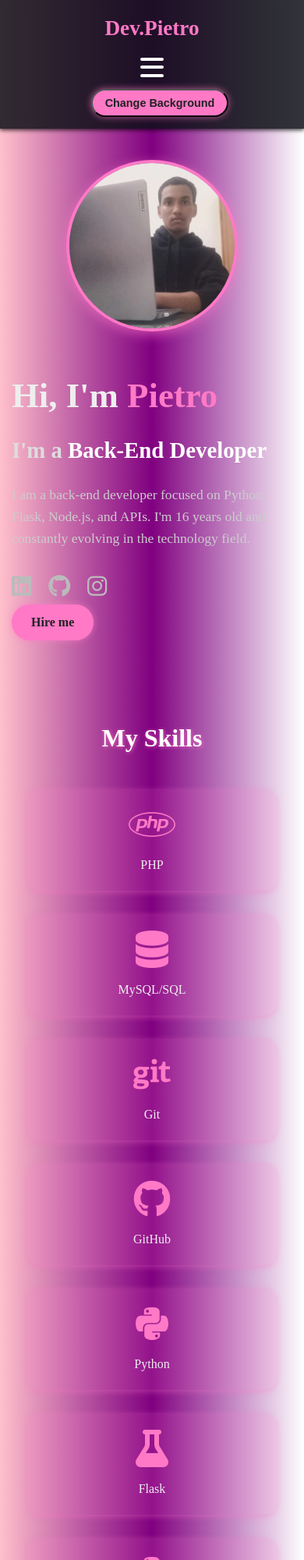
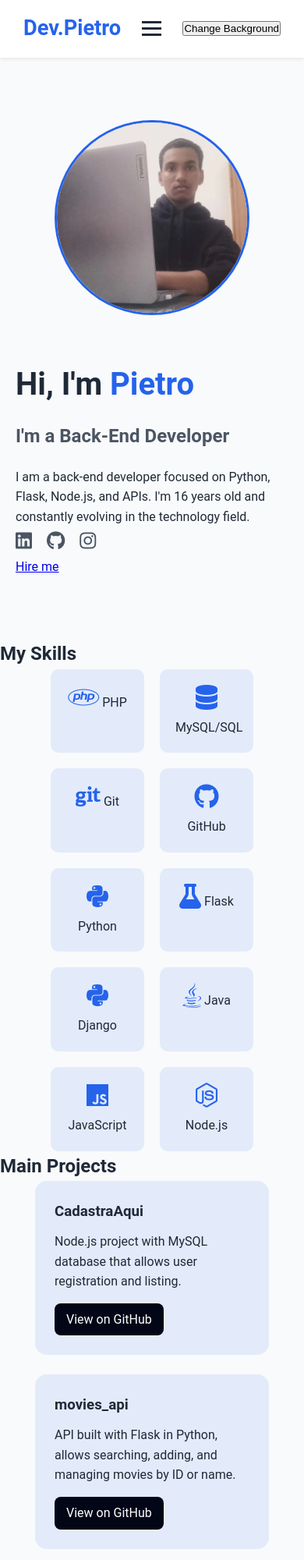
Before and after one commit to pietros133/My-Portifolio, a plain HTML site: page index.html in a window 390 px wide. Shown: the top 2000 px of the page at 78% size. Drawn offline with Linux system fonts and the light colour scheme.

Commit message:
Refactor CSS styles for improved design and responsiveness

```diff
--- a/index.css
+++ b/index.css
@@ -1,312 +1,262 @@
-/* Reset básico */
+/* Reset */
 * {
   margin: 0;
   padding: 0;
   box-sizing: border-box;
 }
 
-/* Fundo padrão */
 body {
-  background-image: linear-gradient(90deg, pink, purple, white);
-  color: #eee;
+  font-family: 'Roboto', sans-serif;
   line-height: 1.6;
-  min-height: 100vh;
-  transition: background-image 0.7s ease;
+  color: #1f2937;
+  background: #f9fafb;
+  transition: background 0.3s, color 0.3s;
 }
 
-/* Fundo alternativo */
-body.alt-bg {
-  background-image: linear-gradient(135deg, #08122b, #182848);
-  color: #000000;
-}
-
-
-/* Links */
-a {
-  text-decoration: none;
-  color: inherit;
+body.dark {
+  background: #0f172a;
+  color: #e5e7eb;
 }
 
 /* Header */
 header {
-  background-color: rgba(13, 17, 23, 0.85);
   display: flex;
   justify-content: space-between;
   align-items: center;
   padding: 15px 30px;
+  background: #ffffff;
   position: sticky;
   top: 0;
   z-index: 100;
-  box-shadow: 0 2px 5px rgb(0 0 0 / 0.7);
-  backdrop-filter: blur(5px);
+  box-shadow: 0 2px 5px rgba(0,0,0,0.08);
+  transition: background 0.3s;
 }
 
-/* Logo */
-.logo {
-  font-size: 1.7rem;
-  font-weight: 700;
-  color: #ff79c6;
+header.dark {
+  background: #020617;
 }
 
-/* Navegação */
-nav {
+.logo {
+  font-weight: 700;
+  color: #2563eb;
+  font-size: 1.7rem;
+}
+
+nav a {
+  margin: 0 15px;
+  text-decoration: none;
+  color: #1f2937;
+  font-weight: 500;
+  transition: 0.3s;
+}
+
+header.dark nav a {
+  color: #e5e7eb;
+}
+
+nav a:hover {
+  color: #2563eb;
+}
+
+.menu-toggle {
+  display: none;
+  flex-direction: column;
+  gap: 5px;
+  cursor: pointer;
+}
+
+.menu-toggle div {
+  width: 25px;
+  height: 3px;
+  background: #1f2937;
+}
+
+header.dark .menu-toggle div {
+  background: #e5e7eb;
+}
+
+#theme-toggle {
+  background: none;
+  border: none;
+  font-size: 1.2rem;
+  cursor: pointer;
+  color: inherit;
+}
+
+/* Home */
+.home {
   display: flex;
+  justify-content: center;
+  align-items: center;
+  gap: 50px;
+  padding: 80px 20px;
+  flex-wrap: wrap;
+}
+
+.home-img img {
+  width: 250px;
+  height: 250px;
+  border-radius: 50%;
+  border: 3px solid #2563eb;
+}
+
+.home-content h1 {
+  font-size: 2.5rem;
+  margin-bottom: 15px;
+}
+
+.home-content h1 span {
+  color: #2563eb;
+}
+
+.home-content h3 {
+  font-size: 1.5rem;
+  margin-bottom: 20px;
+  color: #4b5563;
+}
+
+body.dark .home-content h3 {
+  color: #cbd5f5;
+}
+
+.social-icons a {
+  margin-right: 15px;
+  font-size: 1.5rem;
+  color: #4b5563;
+  transition: 0.3s;
+}
+
+.social-icons a:hover {
+  color: #2563eb;
+}
+
+/* Skills */
+.skills-container {
+  display: flex;
+  flex-wrap: wrap;
+  justify-content: center;
+  gap: 20px;
+}
+
+.skill-box {
+  background: rgba(37, 99, 235, 0.1);
+  padding: 20px;
+  border-radius: 10px;
+  text-align: center;
+  width: 120px;
+  transition: 0.3s;
+}
+
+.skill-box i {
+  font-size: 2rem;
+  color: #2563eb;
+  margin-bottom: 10px;
+}
+
+.skill-box span {
+  display: block;
+  font-weight: 500;
+}
+
+.skill-box:hover {
+  background: #2563eb;
+  color: #ffffff;
+}
+
+body.dark .skill-box {
+  background: rgba(99, 102, 241, 0.2);
+}
+
+body.dark .skill-box:hover {
+  background: #6366f1;
+}
+
+/* Projects */
+.projects-container {
+  display: flex;
+  flex-wrap: wrap;
+  justify-content: center;
   gap: 25px;
 }
 
-nav a {
-  color: #d1d5db;
-  font-weight: 600;
-  font-size: 1rem;
-  transition: color 0.3s ease;
-}
-
-nav a:hover,
-nav a.active {
-  color: #ff79c6;
-}
-
-/* Menu Toggle (hamburguer) */
-.menu-toggle {
-  display: none;
-  cursor: pointer;
-  width: 30px;
-  height: 25px;
+.project-box {
+  background: rgba(37, 99, 235, 0.1);
+  padding: 25px;
+  border-radius: 15px;
+  width: 300px;
+  transition: 0.3s;
+  display: flex;
   flex-direction: column;
   justify-content: space-between;
 }
 
-.menu-toggle div {
-  background-color: white;
-  height: 4px;
-  border-radius: 2px;
+.project-box h3 {
+  margin-bottom: 10px;
 }
 
-/* Home Section */
-.home {
-  display: flex;
-  align-items: center;
-  justify-content: center;
-  padding: 60px 20px;
-  gap: 40px;
-  max-width: 1000px;
-  margin: 0 auto;
-  flex-wrap: wrap;
-}
-
-.home-img img {
-  width: 280px;
-  height: 280px;
-  object-fit: cover;
-  border-radius: 50%;
-  border: 4px solid #ff79c6;
-  box-shadow: 0 4px 15px rgba(255, 121, 198, 0.6);
-}
-
-.home-content {
-  max-width: 550px;
-}
-
-.home-content h1 {
-  font-size: 2.8rem;
-  margin-bottom: 10px;
-  color: #eee;
-}
-
-.home-content h1 span {
-  color: #ff79c6;
-}
-
-.typing-text {
-  font-size: 1.8rem;
-  color: #ddd;
-  margin-bottom: 20px;
-}
-
-.typing-text span {
-  color: #fff;
-  font-weight: 700;
-}
-
-.home-content p {
-  font-size: 1.1rem;
-  margin-bottom: 25px;
-  color: #ccc;
-}
-
-/* Social Icons */
-.social-icons a {
-  font-size: 1.8rem;
-  margin-right: 18px;
-  color: #bbb;
-  transition: color 0.3s ease;
-}
-
-.social-icons a:hover {
-  color: #ff79c6;
-}
-
-/* Button */
-.btn {
-  display: inline-block;
-  padding: 12px 28px;
-  background-color: #ff79c6;
-  color: #222;
-  font-weight: 600;
-  border-radius: 25px;
-  transition: background-color 0.3s ease;
-  cursor: pointer;
-  box-shadow: 0 0 8px #ff79c6aa;
-}
-
-.btn:hover {
-  background-color: #e055ab;
-  color: #fff;
-  box-shadow: 0 0 15px #e055abcc;
-}
-
-/* Section Titles */
-.section-title {
-  font-size: 2rem;
-  text-align: center;
-  margin: 60px 0 40px;
-  color: #fff;
-  font-weight: 700;
-  text-shadow: 1px 1px 5px #ff79c6bb;
-}
-
-/* Skills Section */
-.skills-container {
-  display: flex;
-  flex-wrap: wrap;
-  justify-content: center;
-  gap: 30px;
-  max-width: 900px;
-  margin: 0 auto;
-}
-
-.skill-box {
-  background-color: rgba(255, 121, 198, 0.15);
-  width: 130px;
-  height: 130px;
-  border-radius: 15px;
-  box-shadow: 0 2px 8px rgba(255, 121, 198, 0.4);
-  display: flex;
-  flex-direction: column;
-  justify-content: center;
-  align-items: center;
-  transition: background-color 0.3s ease, color 0.3s ease;
-  cursor: default;
-  color: #eee;
-}
-
-.skill-box i {
-  font-size: 3rem;
-  color: #ff79c6;
+.project-box p {
   margin-bottom: 15px;
 }
 
-.skill-box h3 {
-  font-size: 1.2rem;
-  font-weight: 700;
+.badges {
+  margin-bottom: 10px;
 }
 
-.skill-box:hover {
-  background-color: #ff79c6;
-  color: #222;
-}
-
-.skill-box:hover i {
-  color: #222;
-}
-
-/* Projects Section */
-.projects-container {
-  max-width: 1000px;
-  margin: 0 auto;
-  display: flex;
-  flex-wrap: wrap;
-  gap: 30px;
-  justify-content: center;
-}
-
-.project-box {
-  background-color: rgba(255, 121, 198, 0.1);
-  width: 300px;
-  border-radius: 15px;
-  box-shadow: 0 2px 12px rgba(255, 121, 198, 0.4);
-  padding: 25px 20px;
-  display: flex;
-  flex-direction: column;
-  justify-content: space-between;
-  transition: transform 0.3s ease;
-  color: #eee;
+.badges .badge {
+  background: #2563eb;
+  color: #ffffff;
+  font-size: 0.8rem;
+  padding: 3px 8px;
+  border-radius: 5px;
+  margin-right: 5px;
 }
 
 .project-box:hover {
-  transform: translateY(-8px);
-  background-color: #ff79c6;
-  color: #222;
+  background: #2563eb;
+  color: #ffffff;
 }
 
-.project-box h3 {
-  margin-bottom: 12px;
-  font-weight: 700;
-  font-size: 1.5rem;
+.project-box a.btn {
+  align-self: flex-start;
+  background: #020617;
+  color: #ffffff;
+  padding: 8px 15px;
+  border-radius: 8px;
+  text-decoration: none;
 }
 
-.project-box p {
-  flex-grow: 1;
-  font-size: 1rem;
-  margin-bottom: 20px;
+.project-box:hover a.btn {
+  background: #ffffff;
+  color: #2563eb;
 }
 
-.project-box .btn {
-  width: fit-content;
-  align-self: flex-start;
-  background-color: #222;
-  color: #ff79c6;
-  box-shadow: none;
-}
-
-.project-box:hover .btn {
-  background-color: #fff;
-  color: #ff79c6;
-}
-
-/* Contact Section */
+/* Contact */
 .contact-info {
-  max-width: 500px;
-  margin: 0 auto 60px;
   text-align: center;
-  color: #ddd;
+  margin: 50px auto;
+  max-width: 400px;
 }
 
 .contact-info p {
-  margin: 15px 0;
-  font-size: 1.1rem;
+  margin: 10px 0;
+  font-size: 1rem;
 }
 
-.contact-info i {
-  color: #ff79c6;
-  margin-right: 10px;
-  font-size: 1.3rem;
-}
-
-/* RESPONSIVE */
-
-/* Mobile styles */
+/* Responsive */
 @media (max-width: 768px) {
   nav {
     display: none;
-    flex-direction: column;
-    background-color: #222;
     position: absolute;
     top: 60px;
     right: 20px;
+    background: #ffffff;
+    flex-direction: column;
     padding: 10px;
     border-radius: 8px;
-    z-index: 1000;
+  }
+
+  body.dark nav {
+    background: #020617;
   }
 
   nav.active {
@@ -319,54 +269,5 @@ nav a.active {
 
   .home {
     flex-direction: column;
-    padding: 40px 15px;
-  }
-
-  .home-img img {
-    width: 220px;
-    height: 220px;
-  }
-
-  .skills-container,
-  .projects-container {
-    justify-content: center;
-  }
-
-  .skill-box,
-  .project-box {
-    width: 90%;
-    max-width: 320px;
   }
 }
-
-@media (max-width: 480px) {
-  header {
-    flex-direction: column;
-    gap: 15px;
-    padding: 15px 15px;
-  }
-
-  nav a {
-    margin-left: 0;
-    margin-right: 15px;
-  }
-
-  .btn {
-    padding: 10px 25px;
-    font-size: 1rem;
-  }
-}
-
-/* Hide menu toggle on desktop */
-@media (min-width: 769px) {
-  .menu-toggle {
-    display: none !important;
-  }
-}
-
-#bg-toggle {
-  font-size: 0.9rem;
-  padding: 8px 16px;
-  margin-left: 20px;
-  white-space: nowrap;
-}
```
